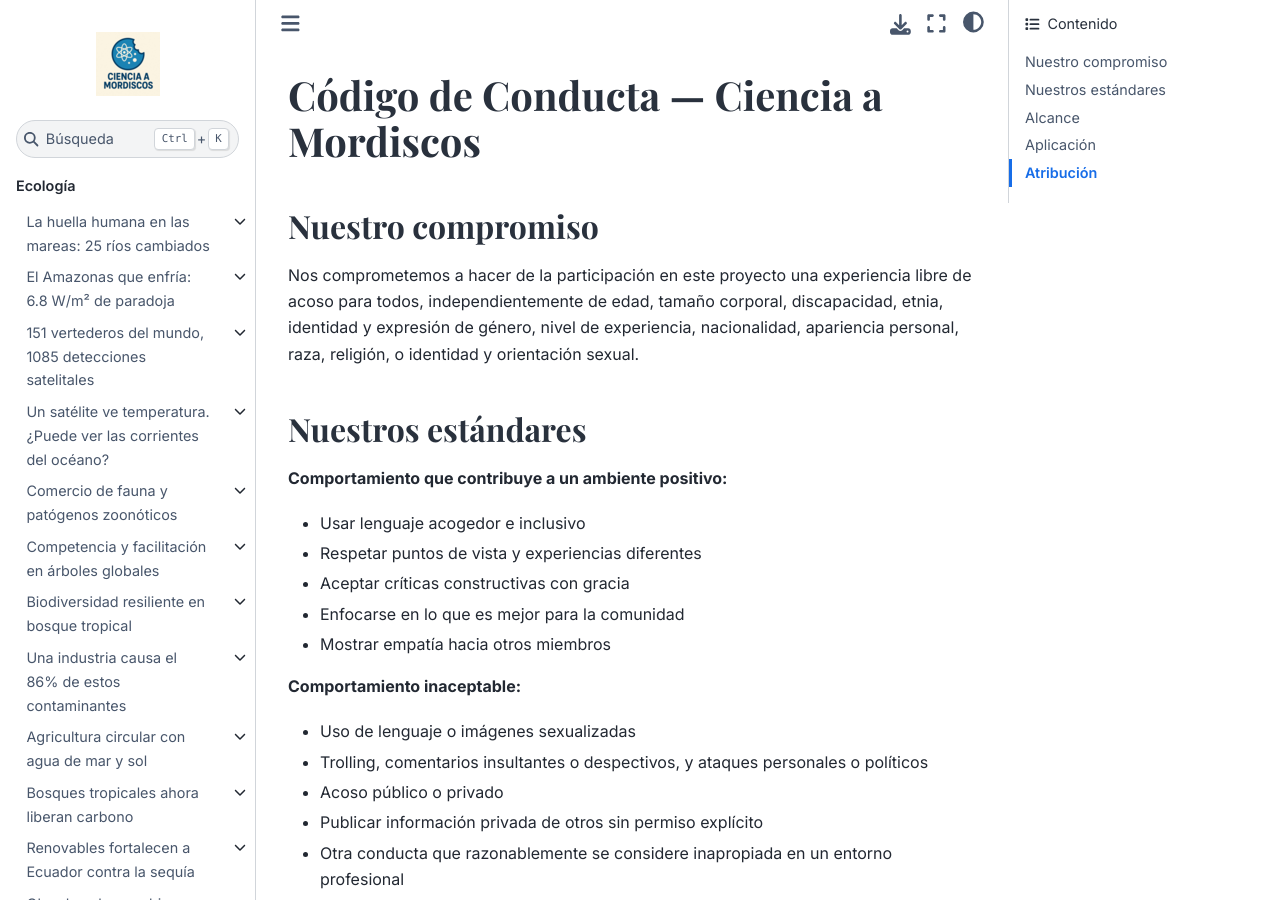
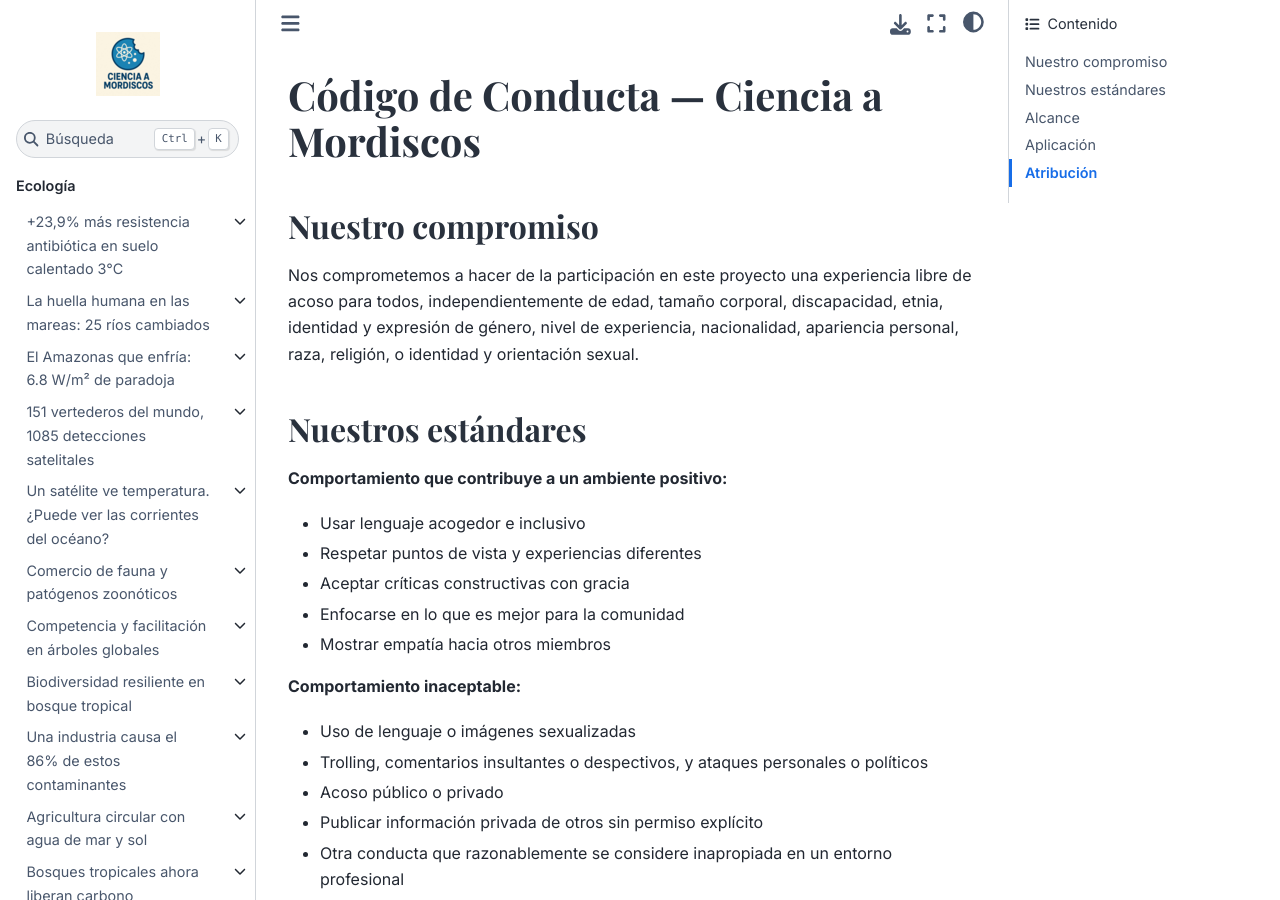
Before and after one commit to Ciencia-a-Mordiscos/lab, a Jupyter Book: the page built from CODE_OF_CONDUCT.md, in a window 1280 px wide and 900 px high. Built offline with Jupyter Book 1.0.4 settings and Sphinx 7.4.7 and the Sphinx Book theme 1.1.4, drawn with Linux system fonts in a browser that asks for light colours; pages that are not in the unit, such as notebooks, are missing from menus; some of the changed text lies outside the part shown.

Commit message:
lab(ecologia): calentamiento +3°C acelera resistencia antibiótica del suelo
Nature · Wu et al. 2026 · 5 gráficas · datos de Figshare 28829036.

Co-Authored-By: Claude Opus 4.7 (1M context) <noreply@anthropic.com>

```diff
--- a/_toc.yml
+++ b/_toc.yml
@@ -3,6 +3,11 @@ root: intro
 parts:
 - caption: Ecología
   chapters:
+  - file: papers/2026-04-27-calentamiento-resistencia-suelos/README
+    title: "+23,9% más resistencia antibiótica en suelo calentado 3°C"
+    sections:
+    - file: papers/2026-04-27-calentamiento-resistencia-suelos/notebook
+      title: Notebook
   - file: papers/2026-04-27-mareas-estuarios-huella-humana/README
     title: "La huella humana en las mareas: 25 ríos cambiados"
     sections:
```
Also changed, not shown: README.md (+1 -0 lines), intro.md (+8 -0 lines), papers/2026-04-27-calentamiento-resistencia-suelos/README.md (added, +34 -0 lines), 13 other files.
